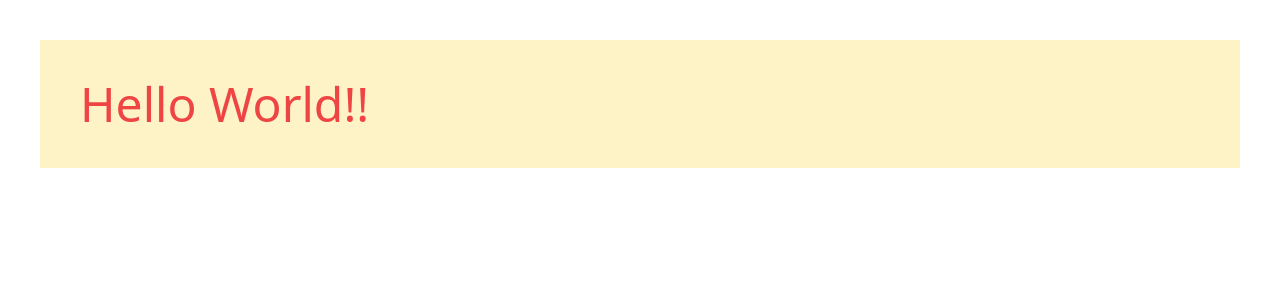
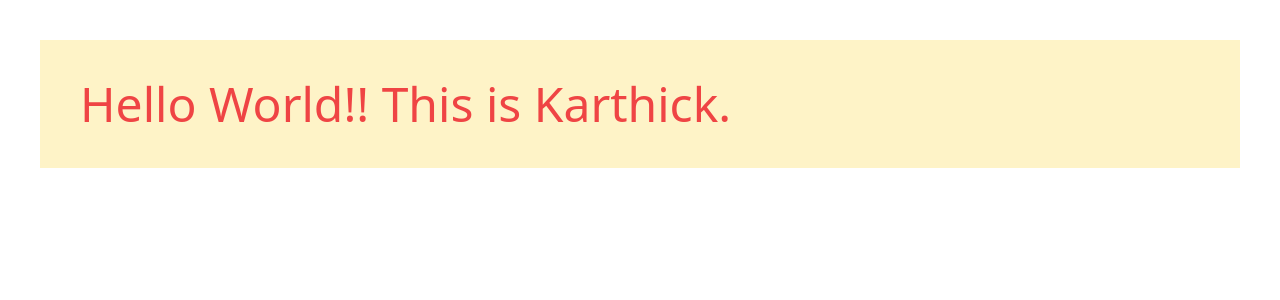
Before and after one commit to karthickthankyou/github-actions-train, a React (Create React App) app: page / in a window 1280 px wide. Shown: the top 300 px of the page. Built offline with nearby package versions, Linux system fonts and the light colour scheme.

Commit message:
fix: testing semantic release

```diff
--- a/src/App.tsx
+++ b/src/App.tsx
@@ -3,7 +3,7 @@ import React from 'react'
 function App() {
   return (
     <div className="p-10 m-10 text-5xl text-red-500 bg-yellow-100">
-      Hello World!!
+      Hello World!! This is Karthick.
     </div>
   )
 }
```
